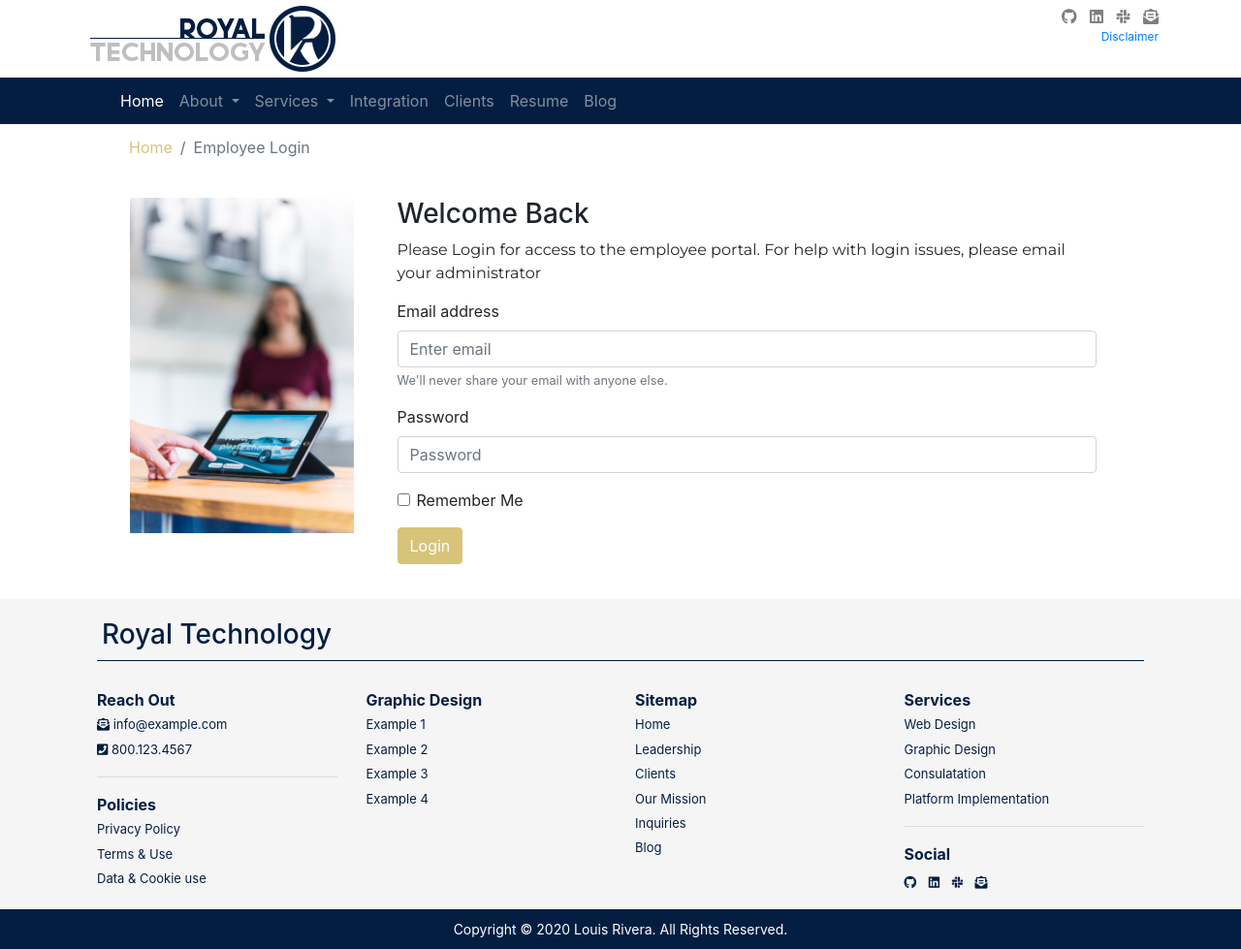
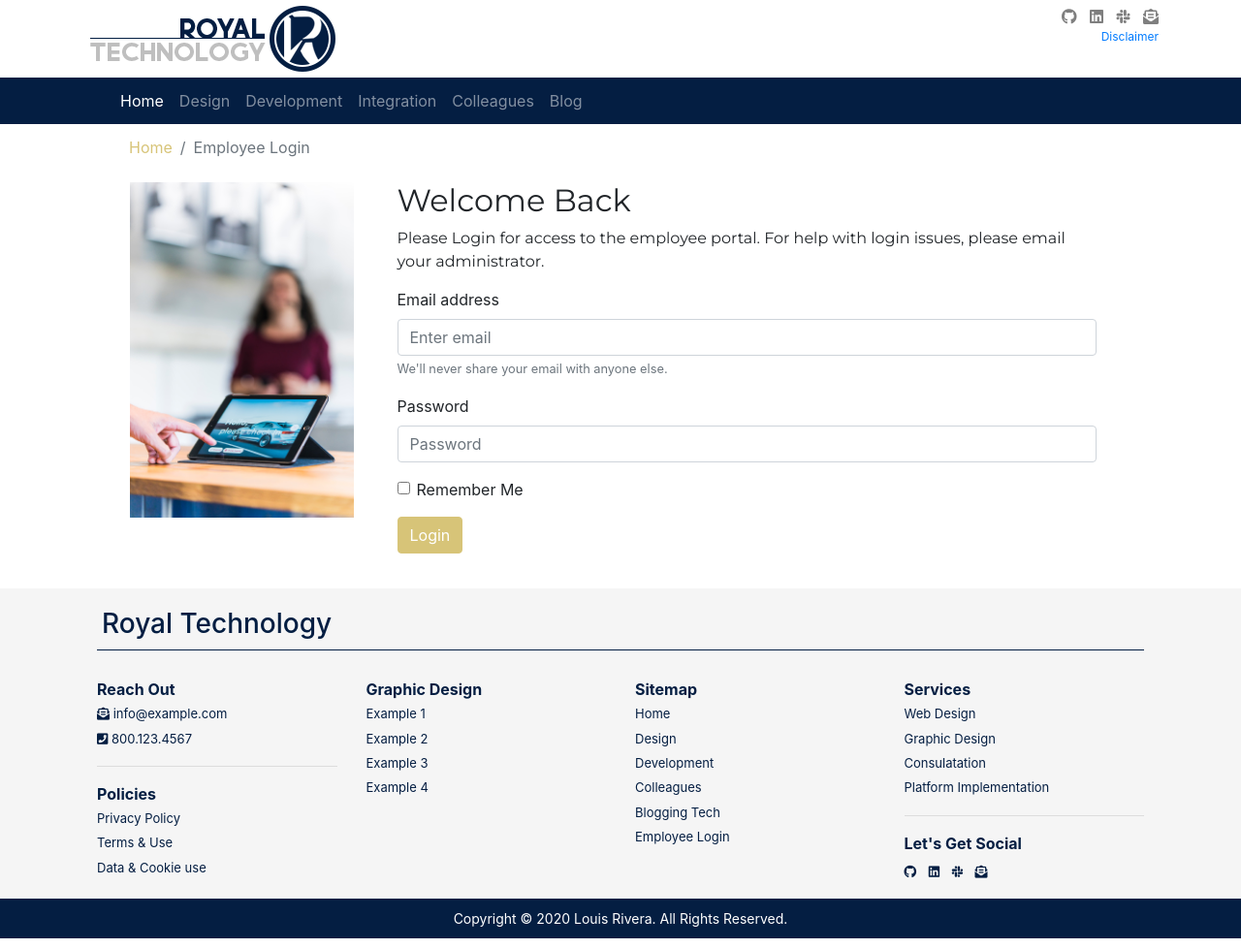
Before and after one commit to louriv/RiveraProjects, a PHP site: page /employee-login.php in a window 1280 px wide. Shown: the part 21-1000 px from the top of the page at 97% size. Run offline with PHP 8.4, Linux system fonts and the light colour scheme.

Commit message:
Added more pages
-added colleagues page
-added design page
-added development page
-edits to styling, blog page, and employee-login pages

```diff
--- a/css/stylesheet.css
+++ b/css/stylesheet.css
@@ -48,7 +48,19 @@ h1 {
 
 h2 {
   font-family: 'Montserrat', arial, sans-serif;
+  margin-bottom: .5rem;
   /*font-family: 'kayak_sansregular', arial, sans-serif;*/
+}
+
+.portfolio-items {
+  max-height: 210px;
+}
+
+a.btn-gold:hover {
+color: #fff;
+background-color: #041e42;
+border-color: #041e42;
+text-decoration: none!important;
 }
 
 p {
@@ -167,6 +179,7 @@ a.social-icons:hover {
 .breadcrumb {
   background-color: #fff;
   padding: .75rem 3rem;
+  margin-bottom: 0px;
 }
 
 .login-img {
--- a/employee-login.php
+++ b/employee-login.php
@@ -37,6 +37,9 @@
 </div>
 
       <div class="container content-padding">
+        <div class="row">
+
+        </div>
         <div class="row"><!-- begin test area -->
           <div class="col-sm-12 col-md-3">
             <img src="../riveraprojects/img/login.jpg" alt="Employee Login" class="login-img d-none d-md-block img-fluid">
@@ -45,8 +48,8 @@
           <div class="col">
 
             <div class="container-fluid">
-            <h3>Welcome Back</h3>
-            <p class="login-paragraph">Please Login for access to the employee portal. For help with login issues, please email your administrator</p>
+            <h2>Welcome Back</h2>
+            <p class="login-paragraph">Please Login for access to the employee portal. For help with login issues, please email your administrator.</p>
 
 
 
--- a/includes/footer.php
+++ b/includes/footer.php
@@ -52,12 +52,12 @@
             <ul class="footer-links">
 
                  <li class="first"><strong>Sitemap</strong></li>
-                 <li><a href="#" >Home</a></li>
-                 <li><a href="#" >Leadership</a></li>
-                 <li><a href="#" >Clients</a></li>
-                 <li><a href="#" >Our Mission</a></li>
-                 <li><a href="#" >Inquiries</a></li>
-                 <li><a href="#" >Blog</a></li>
+                 <li><a href="index.php">Home</a></li>
+                 <li><a href="design.php">Design</a></li>
+                 <li><a href="Development.php">Development</a></li>
+                 <li><a href="colleagues.php">Colleagues</a></li>
+                 <li><a href="blog.php" >Blogging Tech</a></li>
+                 <li><a href="employee-login.php">Employee Login</a></li>
 
             </ul>
 
@@ -74,7 +74,7 @@
 
                               <hr/>
 
-                <li class="first"><strong>Social</strong></li>
+                <li class="first"><strong>Let's Get Social</strong></li>
                 <p class="icon-section">
                   <a class="social-icons" href="https://github.com/louriv" target="_blank">
                     <i class="fab fa-github"></i>
--- a/includes/nav.php
+++ b/includes/nav.php
@@ -13,6 +13,10 @@
       <li class="nav-item active">
         <a class="nav-link" href="index.php">Home <span class="sr-only">(current)</span></a>
       </li>
+
+      <!--
+      This is an example dropdown if you need one
+
       <li class="nav-item dropdown">
        <a class="nav-link dropdown-toggle" href="#" id="navbarDropdown" role="button" data-toggle="dropdown" aria-haspopup="true" aria-expanded="false">
          About
@@ -22,25 +26,19 @@
          <a class="dropdown-item" href="mission.php">Our Mission</a>
        </div>
      </li>
-     <li class="nav-item dropdown">
-      <a class="nav-link dropdown-toggle" href="#" id="navbarDropdown" role="button" data-toggle="dropdown" aria-haspopup="true" aria-expanded="false">
-        Services
-      </a>
-      <div class="dropdown-menu" aria-labelledby="navbarDropdown">
-        <a class="dropdown-item" href="leadership.php">Web Design & Development</a>
-        <a class="dropdown-item" href="#">Graphic Design & Branding</a>
-        <a class="dropdown-item" href="#">Leveraging Technology Platforms</a>
-        <a class="dropdown-item" href="#">General Consulation</a>
-      </div>
+   -->
+
+    <li class="nav-item">
+      <a class="nav-link" href="design.php">Design</a>
     </li>
     <li class="nav-item">
-      <a class="nav-link" href="#">Integration</a>
+      <a class="nav-link" href="development.php">Development</a>
+    </li>
+    <li class="nav-item">
+      <a class="nav-link" href="integration.php">Integration</a>
     </li>
       <li class="nav-item">
-        <a class="nav-link" href="#">Clients</a>
-      </li>
-      <li class="nav-item">
-        <a class="nav-link" href="../RiveraProjects/pdf/RiveraResume.pdf" target="_blank">Resume</a>
+        <a class="nav-link" href="colleagues.php">Colleagues</a>
       </li>
 
       <li class="nav-item">
@@ -48,12 +46,7 @@
       </li>
     </ul>
 
-    <!--
-    <form class="form-inline my-2 my-lg-0">
-      <input class="form-control mr-sm-2" type="search" placeholder="Search" aria-label="Search">
-      <button class="btn btn-outline-success my-2 my-sm-0" type="submit">Search</button>
-    </form>
-  -->
+
   </div>
 </nav>
 </div>
```
Also changed, not shown: blog.php (+3 -8 lines), colleagues.php (added, +70 -0 lines), design.php (added, +71 -0 lines), development.php (added, +95 -0 lines), includes/hero.php (+8 -48 lines), integration.php (+34 -10 lines), img/city-connect.PNG (added), img/gardens-plaza.PNG (added), img/moodle.png (added), img/pretty-paper.PNG (added).
